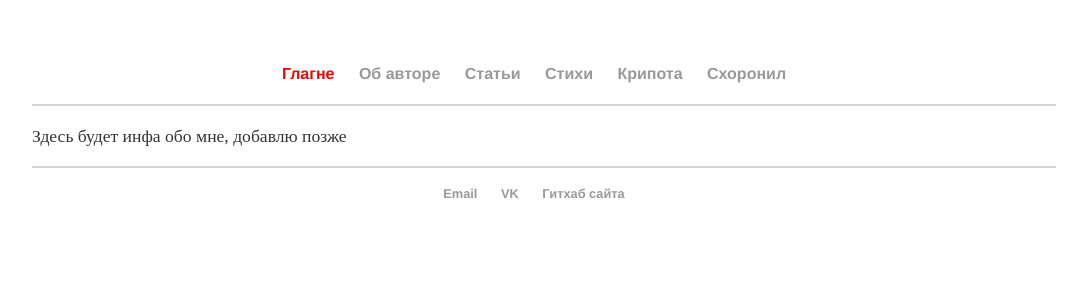
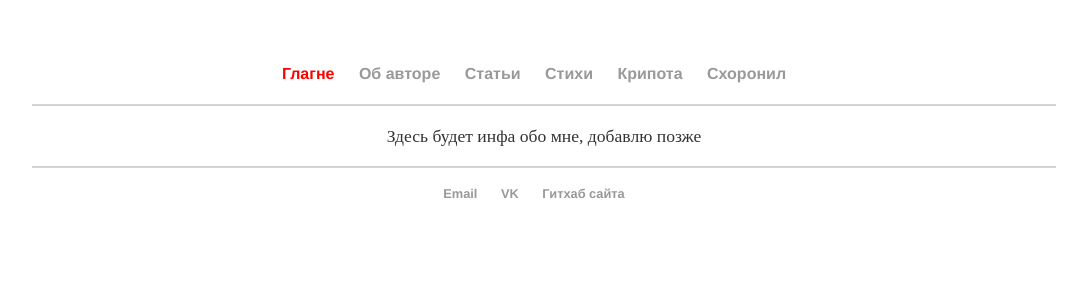
Before and after one commit to G0DMD/G0DMD.github.io, a Jekyll site: the page built from about/index.html, in a window 1280 px wide. Shown: the top 300 px of the page, without its empty margins (96-1183 px from the left). Built offline with Jekyll 4.4.1, drawn with Linux system fonts in a browser that asks for light colours.

Commit message:
Update main.css

```diff
--- a/css/main.css
+++ b/css/main.css
@@ -43,6 +43,10 @@ p {
     color: #333;
 }
 
+p.p1 {
+    text-align: center;
+}
+
 footer {
     border-top: 2px solid #d5d5d5;
     font-size: .8em;
```
